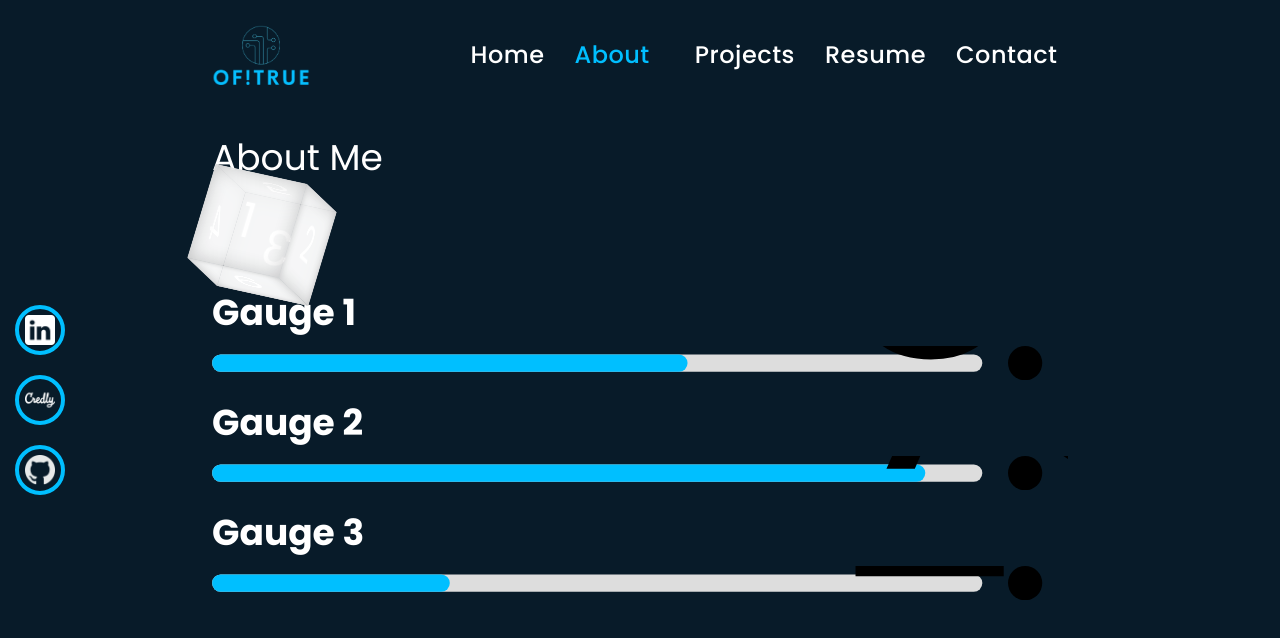
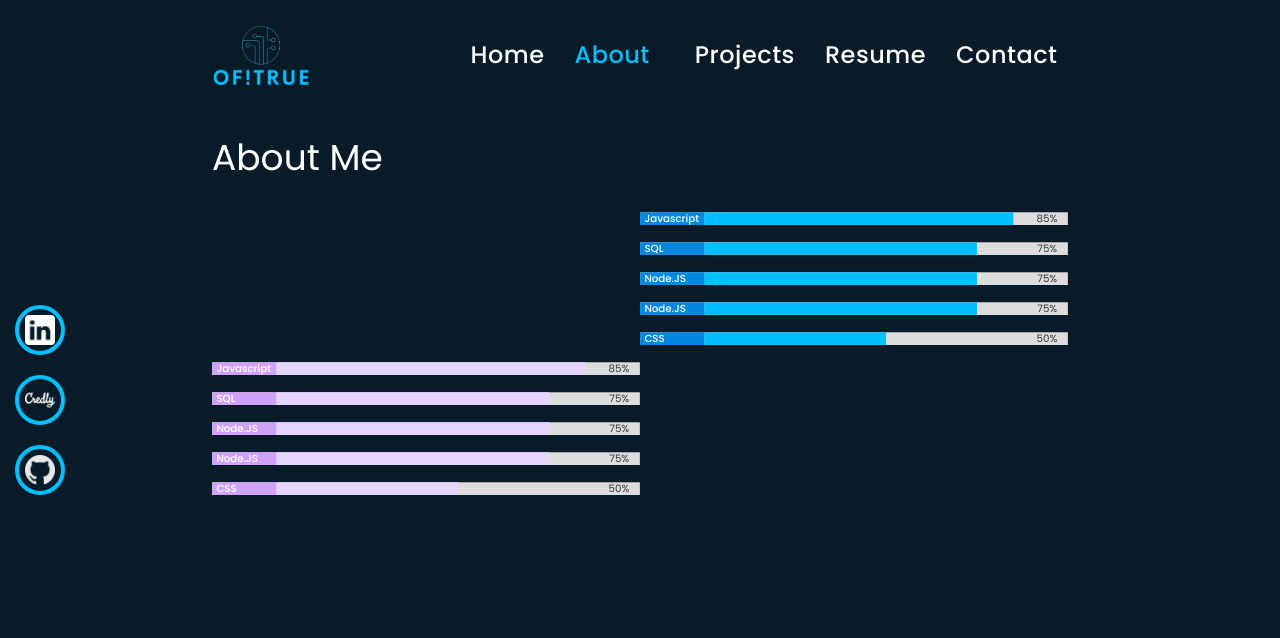
Before and after one commit to OfFalse/professional-portfolio, a Next.js app: page /about in a window 1280 px wide. Shown: the top 638 px of the page. Built offline with nearby package versions, Linux system fonts and the light colour scheme.

Commit message:
append about me page

```diff
--- a/app/about/page.tsx
+++ b/app/about/page.tsx
@@ -1,21 +1,29 @@
 'use client'
 
 import React from "react";
-import { useInView } from 'react-intersection-observer';
-import Entry from '../../components/Entry';
-import "../../styles/components/Entry.css";
+
 import GaugeList from "../../components/Gauge";
 import { EntryProps } from "../../components/Entry";
 
-const data = [
-  { value: 50, title: 'Gauge 1' },
-  { value: 75, title: 'Gauge 2' },
-  { value: 25, title: 'Gauge 3' },
+const techSkills = [
+  { value: 85, title: 'Javascript' },
+  { value: 75, title: 'SQL' },
+  { value: 75, title: 'Node.JS' },
+  { value: 75, title: 'Node.JS' },
+  { value: 50, title: 'CSS' },
 ];
 
+const softSkills = [
+  { value: 85, title: 'Javascript' },
+  { value: 75, title: 'SQL' },
+  { value: 75, title: 'Node.JS' },
+  { value: 75, title: 'Node.JS' },
+  { value: 50, title: 'CSS' },
+];
+
+/*JavaScript (ExpressJS, VueJS, Jest), PostgreSQL, HTML5/CSS, AWS, Docker, K8, Agile (SCRUM, Kanban), Git, Consulting, Communication, Complex Problem Solving, Presentation, Requirement Elicitation*/
+
 const About: React.FC = () => {
-
-  const {ref, inView} = useInView({threshold: 0});
 
   const blogData: EntryProps[] = [
     { title: 'Blog Post 1', content: 'Content for Blog Post 1', img: '' },
@@ -23,29 +31,18 @@ const About: React.FC = () => {
 
   return (<section>
     <div>About Me</div>
-
-    <div className="background">
-    <div className="cube">
-  <div className="face1">1</div>
-  <div className="face2">2</div>
-  <div className="face3">3</div>
-  <div className="face4">4</div>
-  <div className="face5">5</div>
-  <div className="face6">6</div>
-</div>
-      {/* {blogData.map((entry, index) => (
-        <div
-          key={index}
-          ref={ref}
-          className={`blog-entry${inView ? 'in-view' : ''}`}
-        >
-          {`Header inside viewport ${inView}.`}
-          <Entry title={entry.title} content={entry.content} img={entry.img} />
-        </div>
-      ))} */}
+    <div className="row">
+      <div className="col"></div>
+      <div className="col">
+      <GaugeList data={techSkills} color="primary" />
+      </div>
     </div>
-    <div>
-      <GaugeList data={data} />
+    <div className="row">
+      <div className="col">
+      <GaugeList data={softSkills} color="secondary" />
+      </div>
+      <div className="col">
+      </div>
     </div>
     </section>)
   };
--- a/app/globals.css
+++ b/app/globals.css
@@ -66,6 +66,22 @@ section {
   margin: auto;
 }
 
-.half-col {
+.row {
+  width: 100%;
+  height: auto;
+  display: flex;
+  flex-direction: row;
+  align-items: center;
+  justify-content: center;
+  justify-items: center;
+}
+
+.col {
   width: 50%;
+  height: auto;
+  display: flex;
+  flex-direction: column;
+  align-items: center;
+  justify-content: center;
+  justify-items: center;
 }
--- a/components/Entry.tsx
+++ b/components/Entry.tsx
@@ -1,5 +1,6 @@
 'use client'
 import React from 'react';
+import { useInView } from 'react-intersection-observer';
 
 export interface EntryProps {
   title: string;
@@ -8,6 +9,9 @@ export interface EntryProps {
 }
 
 const Entry: React.FC<EntryProps> = ({ title, content, img }) => {
+
+  const {ref, inView} = useInView({threshold: 0});
+
   return (
     <div className="blog-entry">
       <h2>{title}</h2>
--- a/components/Gauge.tsx
+++ b/components/Gauge.tsx
@@ -1,24 +1,29 @@
 import React from 'react';
+import '../styles/components/Gauge.css'
 
 interface GaugeProps {
   value: number;
   title: string;
+  color: string;
 }
+/* Responsive guages relfecting values between 0 - 100 */
+const Gauge: React.FC<GaugeProps> = ({ value, title, color }) => {
+  const gaugeColor = color === "primary" ? '#00bfff' : '#E5D4FF';
+  const labelColor = color === "primary" ? '#0087e0' : '#D0A2F7';
 
-const Gauge: React.FC<GaugeProps> = ({ value, title }) => {
-  const color = '#00bfff'
 
   return (
-    <div>
-      <h2>{title}</h2>
+    <div className='gauge'>
       <svg viewBox="0 0 100 4">
-        <rect x="0" y="1" width="90" rx="1" ry="15" height="2" fill="#ddd" />
-        <rect x="0" y="1" width={value /90 * 100} rx="1" ry="15" height="2" fill={color} />
-        <circle cx="95" cy="2" r="2" />
-        <text x="95" y="1.5" textAnchor="middle" fontSize=".01rem">
-          {value}
+        <rect x="0" y="1" width="100" height="4" fill="#ddd" />
+        <rect x="15" y="1" width={value * .85} height="4" fill={gaugeColor} />
+        <text x="97.5" y="3.25" className='percentage'>
+          {value + '%'}
         </text>
-
+        <rect x="0" y="1" width="15" height="4" fill={labelColor} />
+        <text x="1" y="3.25" className='skill-label'>
+          {title}
+        </text>
       </svg>
     </div>
   );
@@ -31,13 +36,14 @@ interface GaugeData {
 
 interface GaugeListProps {
   data: GaugeData[];
+  color: string;
 }
 
-const GaugeList: React.FC<GaugeListProps> = ({ data }) => {
+const GaugeList: React.FC<GaugeListProps> = ({ data, color }) => {
   return (
-    <div>
+    <div className='gauge-col'>
       {data.map((gaugeData, index) => (
-        <Gauge key={index} {...gaugeData} />
+        <Gauge key={index} {...gaugeData} color={color}/>
       ))}
     </div>
   );
--- a/styles/components/Entry.css
+++ b/styles/components/Entry.css
@@ -1,4 +1,4 @@
-/* .blog-entry {
+.blog-entry {
   opacity: 1;
   transition: opacity 0.5s ease;
 
@@ -10,60 +10,4 @@
 
 .blog-entry h2 {
   color: var(--text-light);
-} */
-
-.cube {
-  width: 100px;
-  height: 100px;
-  position: relative;
-  transform-style: preserve-3d;
-  animation: rotate 10s linear infinite;
 }
-
-.cube div {
-  position: absolute;
-  width: 100%;
-  height: 100%;
-  background-color: rgba(255, 255, 255, 0.8);
-  box-shadow: inset 0 0 20px rgba(0, 0, 0, 0.2);
-  text-align: center;
-  line-height: 100px;
-  font-size: 50px;
-}
-
-.cube .face1 {
-  transform: rotateY(0deg) translateZ(50px);
-}
-
-.cube .face2 {
-  transform: rotateY(90deg) translateZ(50px);
-}
-
-.cube .face3 {
-  transform: rotateY(180deg) translateZ(50px);
-}
-
-.cube .face4 {
-  transform: rotateY(-90deg) translateZ(50px);
-}
-
-.cube .face5 {
-  transform: rotateX(90deg) translateZ(50px);
-}
-
-.cube .face6 {
-  transform: rotateX(-90deg) translateZ(50px);
-}
-
-@keyframes rotate {
-  0% {
-    transform: rotateX(0deg)
-    rotateY(0deg)
-    rotateZ(0deg);
-  }
-  100% {
-    transform: rotateX(360deg)
-    rotateY(360deg)
-    rotateZ(360deg);
-  }
-}
--- /dev/null
+++ b/styles/components/Gauge.css
@@ -0,0 +1,32 @@
+.percentage {
+  text-anchor: end;
+  fill: var(--text-dark);
+}
+
+.skill-label {
+  text-anchor: start;
+  font-weight: 500;
+}
+
+text {
+  fill: var(--text-light);
+  font-size:  .1rem;
+}
+
+h3 {
+  font-size: 1rem ;
+}
+
+.gauge-col {
+  width: 100%;
+  height: auto;
+  display: flex;
+  flex-direction: column;
+  align-items: center;
+  justify-content: center;
+}
+
+.gauge {
+  width: 100%;
+  height: 1.25rem;
+}
```
Also changed, not shown: app/projects/page.tsx (+15 -1 lines), components/Transformations.tsx (added, +18 -0 lines), styles/components/Transformations.css (added, +51 -0 lines).
